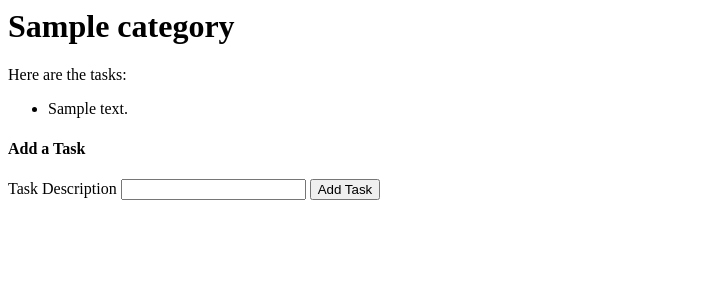
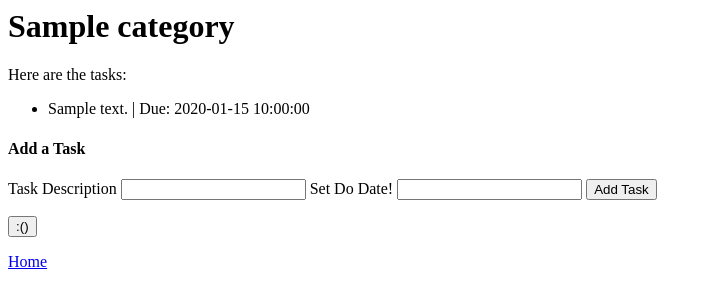
Before and after one commit to jakeruleaux-zz/php-wk-3-d-2-tododo, a PHP site: template views/category.html.twig in a window 1280 px wide. Shown: the top 308 px of the page, without its empty margins (0-712 px from the left). Run offline with PHP 8.4, Linux system fonts and the light colour scheme; the template is opened without the code that fills it: most values are stand-ins (such as "Sample title", 1, 10 or a date in 2020); some libraries are stand-ins or nearby versions.

Commit message:
create add-task within category functionality

```diff
--- a/src/Task.php
+++ b/src/Task.php
@@ -110,7 +110,7 @@
 
         function delete()
         {
-            $executed = $GLOBALS['DB']->exec("DELETE FROM tasks WHERE id = {$this->getId()};");
+            $executed = $GLOBALS['DB']->exec("DELETE FROM tasks WHERE category_id = {$this->getCategoryId()};");
              if ($executed) {
                 return true;
             } else {
--- a/views/category.html.twig
+++ b/views/category.html.twig
@@ -4,14 +4,15 @@
     </head>
     <body>
         <h1>{{ category.getName }}</h1>
-
         {% if tasks is not empty %}
             <p>Here are the tasks:</p>
             <ul>
                 {% for task in tasks %}
-                    <li>{{ task.getDescription }}</li>
+                    <li>{{ task.getDescription }} | Due: {{ task.getDueDate }}</li>
                 {% endfor %}
             </ul>
+        {% else %}
+            <p>There are no tasks in the {{ category.getName }} category.</p>
         {% endif %}
 
         <h4>Add a Task</h4>
@@ -19,8 +20,14 @@
             <input id='category_id' name='category_id' type='hidden' value='{{ category.getId() }}'>
             <label for='description'>Task Description</label>
             <input id='description' name='description' type='text'>
-
+            <label for="due-date">Set Do Date!</label>
+            <input type="text" name="due-date" id="due-date">
             <button type='submit'>Add Task</button>
         </form>
+        <form action="/empty_category" method="post">
+            <input id='category_id' name='category_id' type='hidden' value='{{ category.getId() }}'>
+            <button type="submit" class="btn">:()</button>
+        </form>
+        <p><a href='/'>Home</a></p>
     </body>
 </html>
```
Also changed, not shown: app/app.php (+11 -2 lines).
